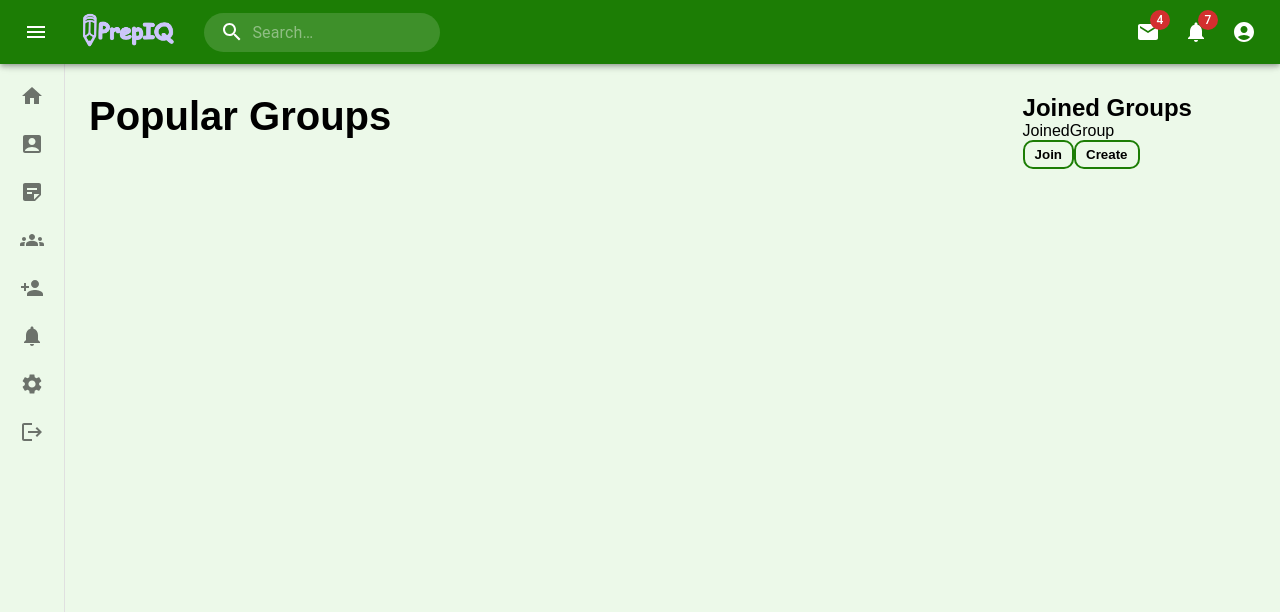
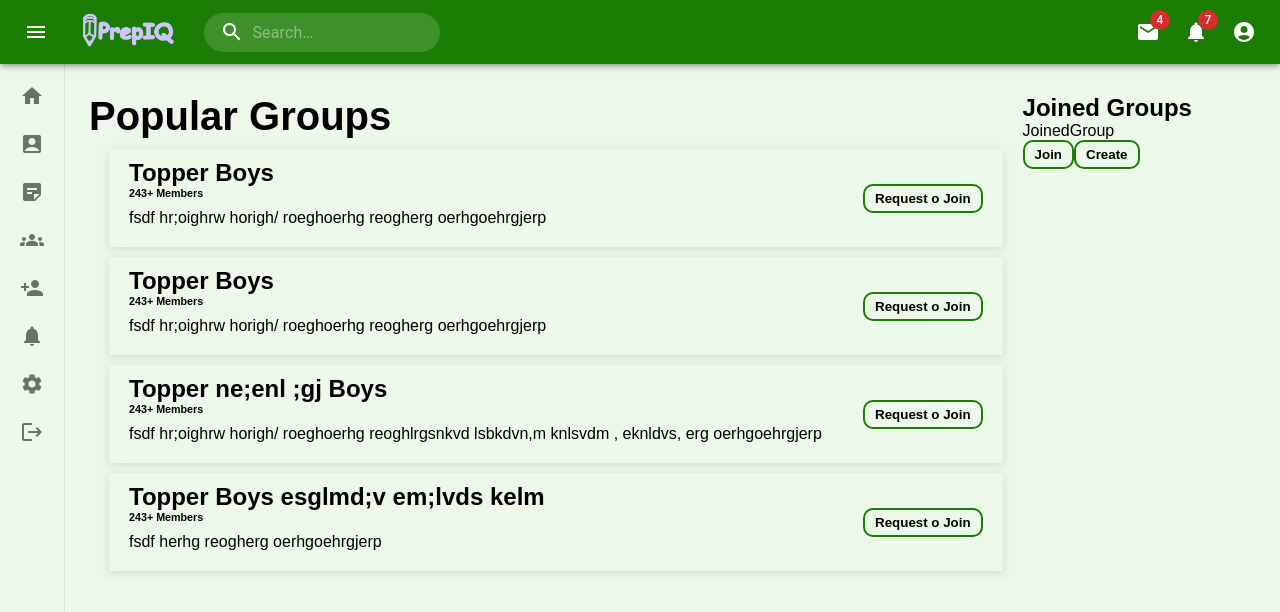
Before and after one commit to nitishVerma64/prep-iq, a React (Vite) app: page /group in a window 1280 px wide. Shown: the top 612 px of the page. Built offline with nearby package versions, Linux system fonts and the light colour scheme; a web font is replaced by a local one.

Commit message:
group-page

```diff
--- a/src/component/Sidenav.jsx
+++ b/src/component/Sidenav.jsx
@@ -98,15 +98,14 @@ export default function Sidenav() {
   const open=useAppStore((state)=> state.dopen);
   const updateOpen= useAppStore((state)=>state.updateOpen);
   const navigate = useNavigate();
-  const mobClassName = open ? 'make-mob-responsive' : '';
   return (
     <>
       <Box sx={{ display: 'flex' }}>
-      <Drawer variant="permanent" className={mobClassName} open={open}>
+      <Drawer variant="permanent" open={open}>
           <DrawerHeader>
           </DrawerHeader>
           <List sx={{backgroundColor:"var(--backGroundColor)", height:"100vh" }}>
-            <ListItem className='Sidenav-listitem' key="Home" disablePadding sx={{ display: 'block' }}  onClick={()=>{navigate("/"); if(screen<600){} updateOpen( open?!open:open)}}>
+            <ListItem className='Sidenav-listitem' key="Home" disablePadding sx={{ display: 'block' }}  onClick={()=>{navigate("/"); updateOpen( open?!open:open)}}>
                 <ListItemButton
                   sx={{
                     minHeight: 48,
--- /dev/null
+++ b/src/component/pages/Group/AllGroupBox.jsx
@@ -0,0 +1,21 @@
+
+const AllGroupBox = ({name,discriptiion, member}) => {
+    return (
+        <div className="all-group-box-main">
+            <div className="group-box-discription">
+                <div className="group-box-heading-member">
+                    <h2>{name}</h2>
+                    <h6>{member}+ Members</h6>
+                </div>
+                <div className="group-box-detail">
+                    <p>{discriptiion}</p>
+                </div>
+            </div>
+            <div className="group-box-button">
+                <button className="btn">Request o Join</button>
+            </div>
+        </div>
+    )
+}
+
+export default AllGroupBox;
--- /dev/null
+++ b/src/component/pages/Group/AllGroupData.js
@@ -0,0 +1,48 @@
+
+const AllGroupData= [
+    {
+        name:"Topper Boys",
+        discriptiion: "fsdf hr;oighrw horigh/ roeghoerhg reogherg oerhgoehrgjerp",
+        member: 243
+    },
+    {
+        name:"Topper Boys",
+        discriptiion: "fsdf hr;oighrw horigh/ roeghoerhg reogherg oerhgoehrgjerp",
+        member: 243
+    },
+    {
+        name:"Topper  ne;enl ;gj Boys",
+        discriptiion: "fsdf hr;oighrw horigh/ roeghoerhg reoghlrgsnkvd lsbkdvn,m  knlsvdm , eknldvs, erg oerhgoehrgjerp",
+        member: 243
+    },
+    {
+        name:"Topper Boys esglmd;v em;lvds  kelm",
+        discriptiion: "fsdf herhg reogherg oerhgoehrgjerp",
+        member: 243
+    }
+]
+
+export const JoinedGroupData= [
+    {
+        name:"Topper Boys",
+        discriptiion: "fsdf hr;oighrw horigh/ roeghoerhg reogherg oerhgoehrgjerp",
+        member: 243
+    },
+    {
+        name:"Topper Boys",
+        discriptiion: "fsdf hr;oighrw horigh/ roeghoerhg reogherg oerhgoehrgjerp",
+        member: 243
+    },
+    {
+        name:"Topper  ne;enl ;gj Boys",
+        discriptiion: "fsdf hr;oighrw horigh/ roeghoerhg reoghlrgsnkvd lsbkdvn,m  knlsvdm , eknldvs, erg oerhgoehrgjerp",
+        member: 243
+    },
+    {
+        name:"Topper Boys esglmd;v em;lvds  kelm",
+        discriptiion: "fsdf herhg reogherg oerhgoehrgjerp",
+        member: 243
+    }
+]
+
+export default AllGroupData;
--- a/src/component/pages/Group/AllGroups.jsx
+++ b/src/component/pages/Group/AllGroups.jsx
@@ -1,11 +1,17 @@
 import React from 'react'
+import AllGroupBox from './AllGroupBox';
+import AllGroupData from './AllGroupData';
 
 const AllGroups = () => {
   return (
     <div className='All-group-main'>
         <h1>Popular Groups</h1>
         <div className="AllGroupList">
-
+            {
+              AllGroupData.map((data) => {
+                return <AllGroupBox {...data} />
+              })
+            }
         </div>
     </div>
   )
--- a/src/component/pages/Group/Group.css
+++ b/src/component/pages/Group/Group.css
@@ -8,3 +8,21 @@
 .all-joined-group-list{
     flex: 1;
 }
+.all-group-box-main{
+    box-shadow: rgba(99, 99, 99, 0.2) 0px 2px 8px 0px;
+    padding: 10px 20px;
+    margin: 10px 20px;
+    display: flex;
+    flex-wrap: wrap;
+    justify-content: space-between;
+    align-items: center;
+}
+
+.group-box-discription{
+    gap: 100px;
+}
+
+.group-box-detail{
+    margin: 10px 0;
+    flex-wrap: wrap;
+}
--- a/src/component/pages/Group/JoinedGroup.jsx
+++ b/src/component/pages/Group/JoinedGroup.jsx
@@ -1,4 +1,5 @@
 import React from 'react'
+import { JoinedGroupData } from './AllGroupData'
 
 const JoinedGroup = () => {
   return (
--- a/src/component/pages/Testseries.jsx
+++ b/src/component/pages/Testseries.jsx
@@ -13,8 +13,8 @@ const Testseries = () => {
   return (
     <>
       <Navbar/>
-        <Box height={70} sx={{backgroundColor:"#ECF9E9"}}></Box>
-        <Box sx={{display:'flex',backgroundColor:"#ECF9E9", minHeight:"100vh"}}>
+        <Box height={70} sx={{backgroundColor:"var(--backGroundColor)"}}></Box>
+        <Box sx={{display:'flex',backgroundColor:"var(--backGroundColor)", minHeight:"100vh"}}>
           <Sidenav/>
           <Box component="main" sx={{flexGrow:1,p:1}}>
             <h2>Live Test</h2>
```
